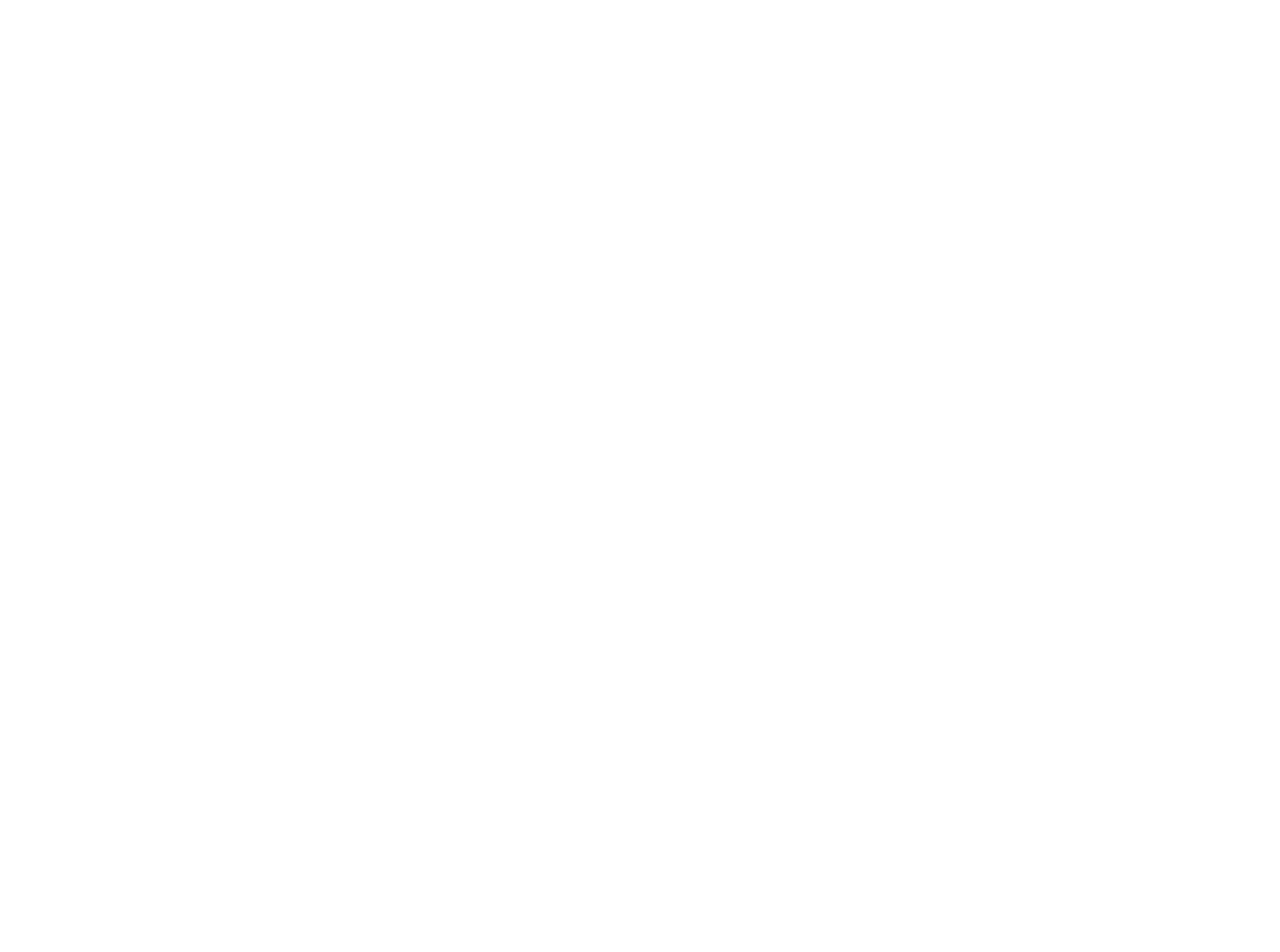
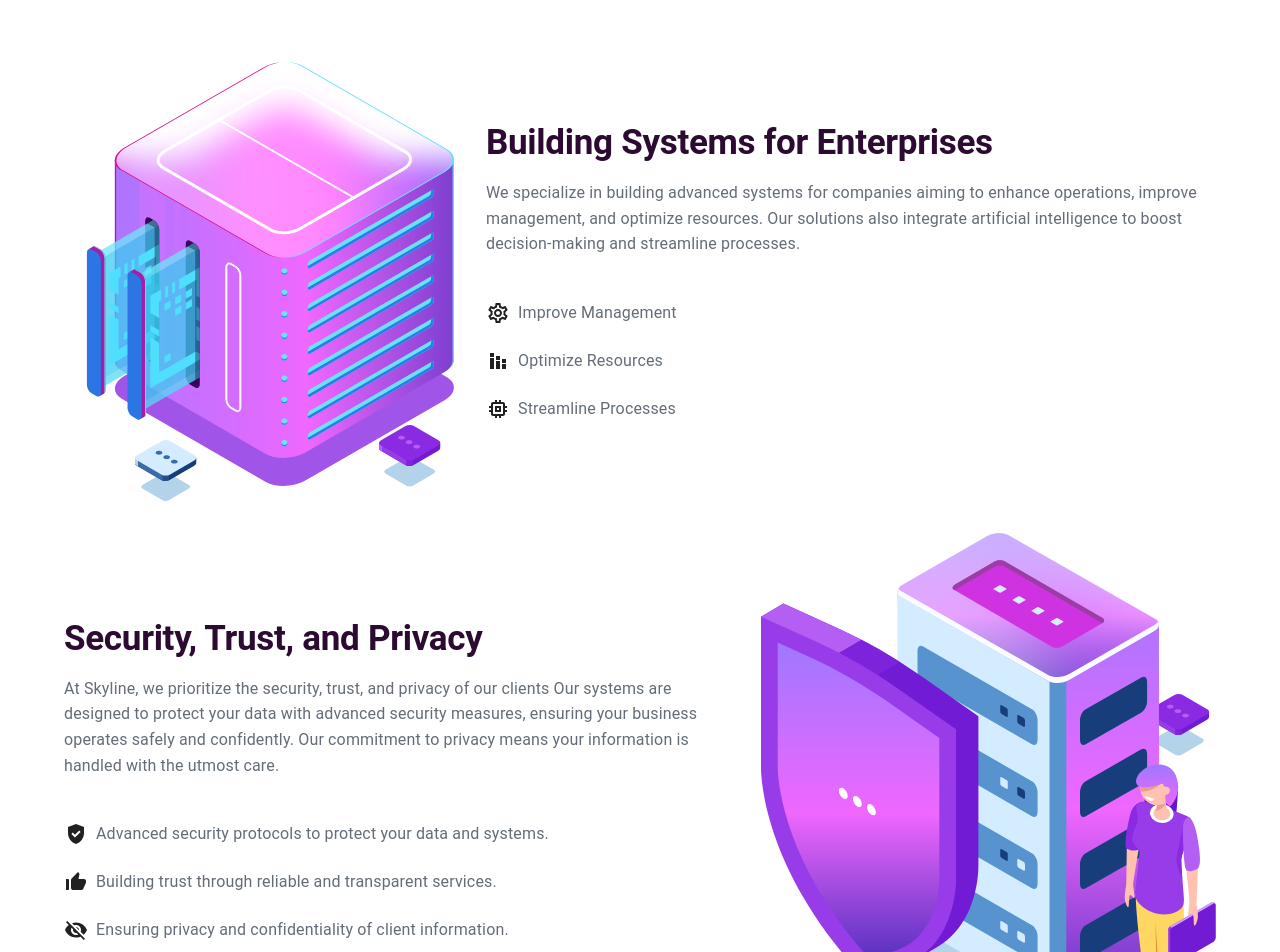
Before and after one commit to Mohamad-Aljaber/Introductory-site, a React (Vite) app: page / in a window 1280 px wide. Shown: the part 1760-2712 px from the top of the page. Before the commit the page ends 1694 px from the top, so only its background shows below. Built offline with nearby package versions, Linux system fonts and the light colour scheme.

Commit message:
Design section About

```diff
--- a/src/App.tsx
+++ b/src/App.tsx
@@ -5,6 +5,7 @@
 import Header from "./components/Header";
 import DomainSearch from "./components/DomainSearch";
 import Services from "./components/Services";
+import About from "./components/About";
 
 function App() {
   return (
@@ -13,7 +14,7 @@
       <SingleSlider />
       <DomainSearch />
       <Services />
-
+    <About/>
     </Box>
   );
 }
--- /dev/null
+++ b/src/components/About.tsx
@@ -0,0 +1,78 @@
+import { Box, Container } from "@mui/material";
+import React from "react";
+import AboutTemplate from "./AboutTemplate";
+import SettingsOutlinedIcon from "@mui/icons-material/SettingsOutlined";
+import MemoryOutlinedIcon from "@mui/icons-material/MemoryOutlined";
+import StackedBarChartOutlinedIcon from "@mui/icons-material/StackedBarChartOutlined";
+import ThumbUpAltIcon from "@mui/icons-material/ThumbUpAlt";
+import GppGoodIcon from "@mui/icons-material/GppGood";
+import about1 from "../assets/images/about1.png";
+import about2 from "../assets/images/about2.png";
+import VisibilityOffIcon from "@mui/icons-material/VisibilityOff";
+import CustomButton from "./CustomButton";
+import PermPhoneMsgIcon from "@mui/icons-material/PermPhoneMsg";
+type AboutListItem = {
+  text: string;
+  icon: JSX.Element;
+};
+type AboutItem = {
+  heading: string;
+  text: string;
+  images: string;
+  Direction: "row" | "row-reverse";
+  List: AboutListItem[];
+};
+const aboutItemes: AboutItem[] = [
+  {
+    heading: "Building Systems for Enterprises",
+    text: "We specialize in building advanced systems for companies aiming to enhance operations, improve management, and optimize resources. Our solutions also integrate artificial intelligence to boost decision-making and streamline processes.",
+    images: about1,
+    Direction: "row",
+    List: [
+      { text: "Improve Management", icon: <SettingsOutlinedIcon /> },
+      { text: "Optimize Resources", icon: <StackedBarChartOutlinedIcon /> },
+      { text: "Streamline Processes", icon: <MemoryOutlinedIcon /> },
+    ],
+  },
+  {
+    heading: "Security, Trust, and Privacy",
+    text: "At Skyline, we prioritize the security, trust, and privacy of our clients Our systems are designed to protect your data with advanced security measures, ensuring your business operates safely and confidently. Our commitment to privacy means your information is handled with the utmost care.",
+    images: about2,
+    Direction: "row-reverse",
+    List: [
+      {
+        text: "Advanced security protocols to protect your data and systems.",
+        icon: <GppGoodIcon />,
+      },
+      {
+        text: "Building trust through reliable and transparent services.",
+        icon: <ThumbUpAltIcon />,
+      },
+      {
+        text: "Ensuring privacy and confidentiality of client information.",
+        icon: <VisibilityOffIcon />,
+      },
+    ],
+  },
+];
+
+const About: React.FC = () => {
+  return (
+    <Box sx={{ p: 3, my: 13 }}>
+      <Container>
+        {aboutItemes.map((item, index) => (
+          <AboutTemplate
+            key={index}
+            aboutItem={[item]}
+          />
+        ))}
+        <CustomButton
+          text=" +352 681 555 826"
+          icon={<PermPhoneMsgIcon />}
+        />
+      </Container>
+    </Box>
+  );
+};
+
+export default About;
--- /dev/null
+++ b/src/components/AboutTemplate.tsx
@@ -0,0 +1,106 @@
+import React from "react";
+import {
+  Box,
+  List,
+  ListItem,
+  ListItemText,
+  Stack,
+  Typography,
+} from "@mui/material";
+
+import theme from "../theme/theme";
+
+type AboutListItem = {
+  text: string;
+  icon: JSX.Element;
+};
+
+type AboutItem = {
+  heading: string;
+  text: string;
+  images: string;
+  Direction: "row" | "row-reverse";
+  List: AboutListItem[];
+};
+
+type AboutTemplateProps = {
+  aboutItem: AboutItem[];
+};
+
+const primaryTheme = theme.palette.primary.main;
+
+const AboutTemplate: React.FC<AboutTemplateProps> = ({ aboutItem }) => {
+  return (
+    <Box>
+      {aboutItem.map((item, index) => (
+        <Stack
+          key={index}
+          direction={item.Direction}
+          sx={{
+            gap: 4,
+            alignItems: "center",
+            justifyContent: "center",
+            flexWrap: { xs: "wrap", md: "nowrap" },
+            mb: 4,
+          }}
+        >
+          <Box
+            component={"img"}
+            src={item.images}
+            alt="About Image"
+            sx={{
+              width: { xs: "300px", md: "500px" },
+              borderRadius: 2,
+            }}
+          />
+          <Box>
+            <Typography
+              variant="h2"
+              color={primaryTheme}
+              sx={{
+                fontSize: { xs: "26px", sm: "30px", md: "35px" },
+                fontWeight: 600,
+                mb: 2,
+              }}
+            >
+              {item.heading}
+            </Typography>
+            <Typography
+              color="#646D77"
+              sx={{
+                fontSize: "16px",
+                lineHeight: 1.6,
+                mb: 3,
+              }}
+            >
+              {item.text}
+            </Typography>
+            <List>
+              {item.List.map((listItem, listIndex) => (
+                <ListItem
+                  key={listIndex}
+                  sx={{
+                    display: "flex",
+                    alignItems: "center",
+                    gap: 1,
+                    pl: 0,
+                  }}
+                >
+                  {listItem.icon}
+                  <ListItemText
+                    primary={listItem.text}
+                    primaryTypographyProps={{
+                      sx: { fontSize: "16px", color: "#646D77" },
+                    }}
+                  />
+                </ListItem>
+              ))}
+            </List>
+          </Box>
+        </Stack>
+      ))}
+    </Box>
+  );
+};
+
+export default AboutTemplate;
--- /dev/null
+++ b/src/components/CustomButton.tsx
@@ -0,0 +1,27 @@
+import { Button } from "@mui/material";
+import React from "react";
+
+interface ButtonProps {
+  text: string;
+  icon: JSX.Element | null;
+}
+const CustomButton: React.FC<ButtonProps> = ({ text, icon }) => {
+  return (
+    <Button
+      variant="contained"
+      startIcon={icon}
+      sx={{
+        background: "linear-gradient(to bottom, #a077ff 0%, #ef67ff 100%);",
+        fontWeight: "bold",
+        borderRadius: "30px",
+        padding: "15px 31px",
+        textTransform: "none",
+        fontSize: "18px",
+      }}
+    >
+      {text}
+    </Button>
+  );
+};
+
+export default CustomButton;
--- a/src/components/SingleSlider.tsx
+++ b/src/components/SingleSlider.tsx
@@ -1,7 +1,8 @@
-import { Box, Button, Container, Stack, Typography } from "@mui/material";
+import { Box, Container, Stack, Typography } from "@mui/material";
 import theme from "../theme/theme.ts";
 import hero from "../assets/images/hero_right.png";
 import shape from "../assets/images/top-left-shape.png";
+import CustomButton from "./CustomButton.tsx";
 const bgTheme = theme.palette.primary.main;
 const sTextTheme = theme.palette.text.secondary;
 // const pTextTheme = theme.palette.text.primary;
@@ -48,19 +49,10 @@
               analytics, marketing tools, security, data backups, and advanced
               technical support all in one place.
             </Typography>
-            <Button
-              variant="contained"
-              sx={{
-                background:
-                  "linear-gradient(to bottom, #a077ff 0%, #ef67ff 100%);",
-                fontWeight: "bold",
-                borderRadius: "30px",
-                padding: "15px 31px",
-                textTransform: "none",
-              }}
-            >
-              Start with as
-            </Button>
+            <CustomButton
+              text="Start with us"
+              icon={null}
+            />
           </Box>
           <Box
             component="img"
```
